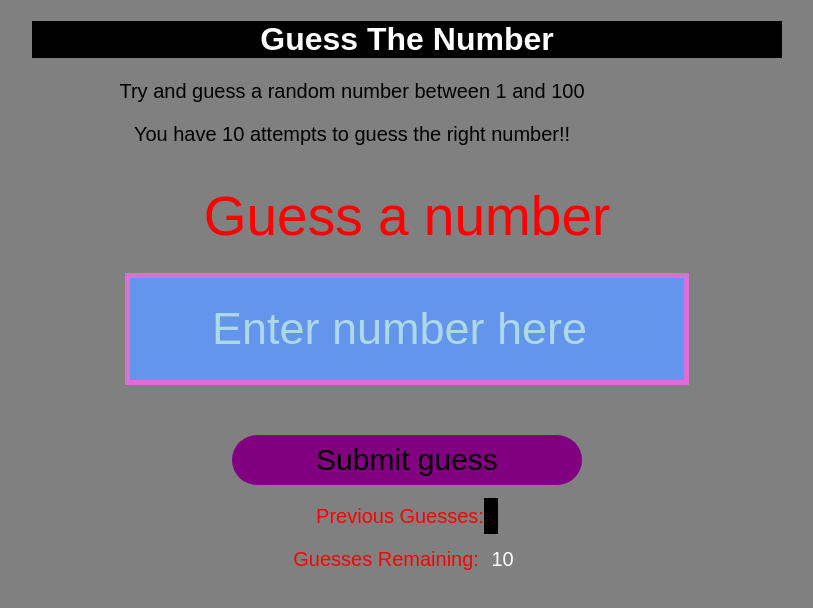
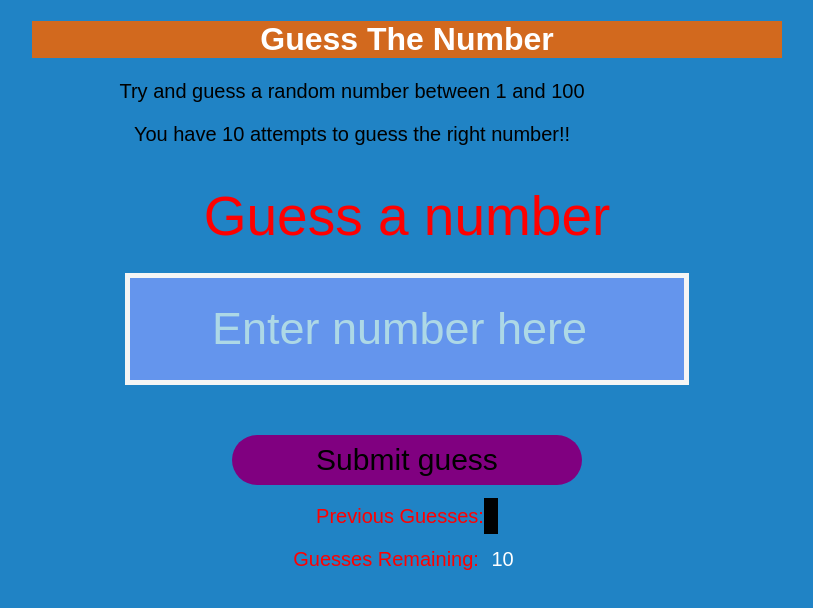
Before and after one commit to manucbhat/Guess-the-number-Game, a plain HTML site: page index.html in a window 1280 px wide. Shown: the whole page, without its empty margins (288-1101 px from the left). Drawn offline with Linux system fonts and the light colour scheme.

Commit message:
changed some styles

```diff
--- a/index.html
+++ b/index.html
@@ -16,7 +16,7 @@
     <div id="wrapper">
         <form class="form">
             <label2 for="guessField" id="guess">Guess a number</label>
-            <input type="number" id="guessField" class="guessField" placeholder="Enter number here">
+            <input type="number" id="guessField" class="guessField" placeholder="Enter number here" required>
             <input type="submit" id="subt" value="Submit guess" class="guessSubmit">
         </form>
 
--- a/styles.css
+++ b/styles.css
@@ -7,7 +7,8 @@ body {
     max-width: 750px;
     min-width: 480px;
     margin: 0 auto;
-    background-color: gray;
+    background-color: rgb(32, 131, 197);
+
 }
 
 .lastResult {
@@ -53,7 +54,7 @@ button {
     margin-top: 25px;
     font-size: 45px;
     /* margin-left: 50px; */
-    border: 5px solid orchid;
+    border: 5px solid whitesmoke;
     text-align: center;
 }
 
@@ -77,7 +78,7 @@ button {
 }
 
 h1 {
-    background-color:black;
+    background-color:chocolate;
     color: #fff;
     text-align: center;
     width: 750px;
```
